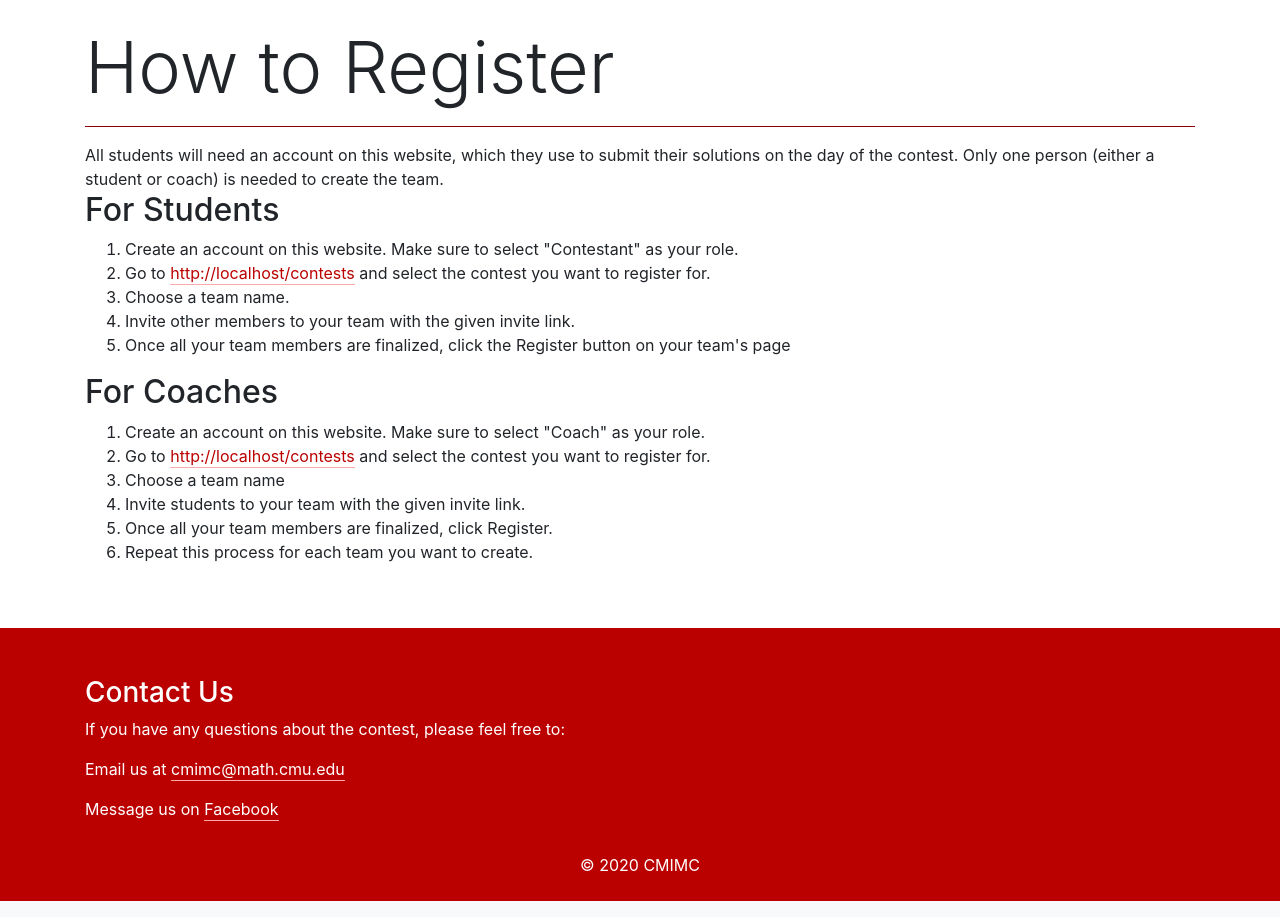
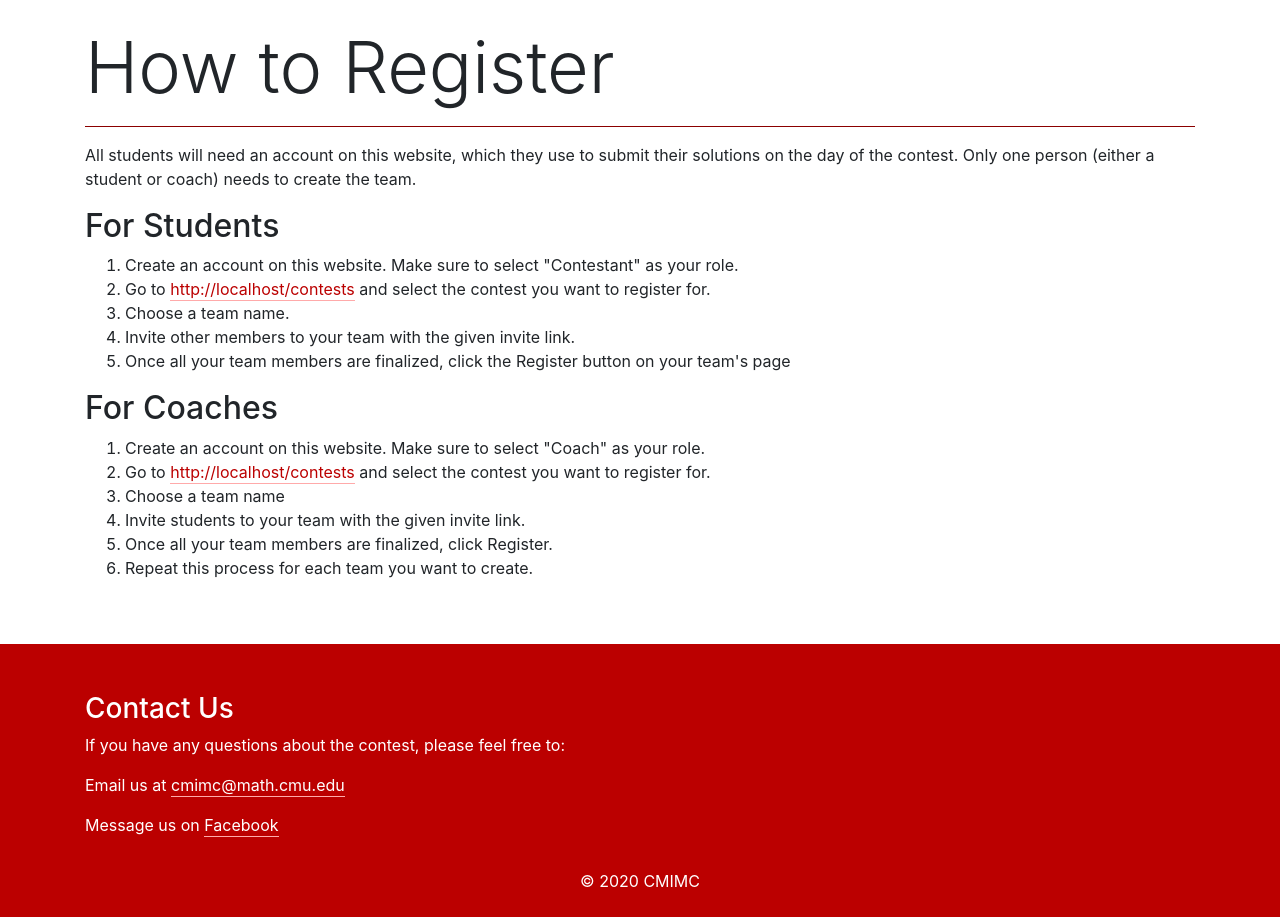
Before and after one commit to pshen24/cmimc-online, a Django app: page /reg_info in a window 1280 px wide. Shown: the part 59-976 px from the top of the page. Run offline with Django 3.2, Linux system fonts and the light colour scheme; parts of the project's set-up code (start-up, migrations or seed data) failed here and were passed over; some libraries are stand-ins or nearby versions.

Commit message:
Update registration instructions

```diff
--- a/templates/reg_info.html
+++ b/templates/reg_info.html
@@ -3,7 +3,8 @@
 {% block content %}
 <p class="display-3">How to Register</p>
 <hr class="red_line"/>
-All students will need an account on this website, which they use to submit their solutions on the day of the contest. Only one person (either a student or coach) is needed to create the team.
+
+<p>All students will need an account on this website, which they use to submit their solutions on the day of the contest. Only one person (either a student or coach) needs to create the team.</p>
 
 <h2>For Students</h2>
 <ol>
```
